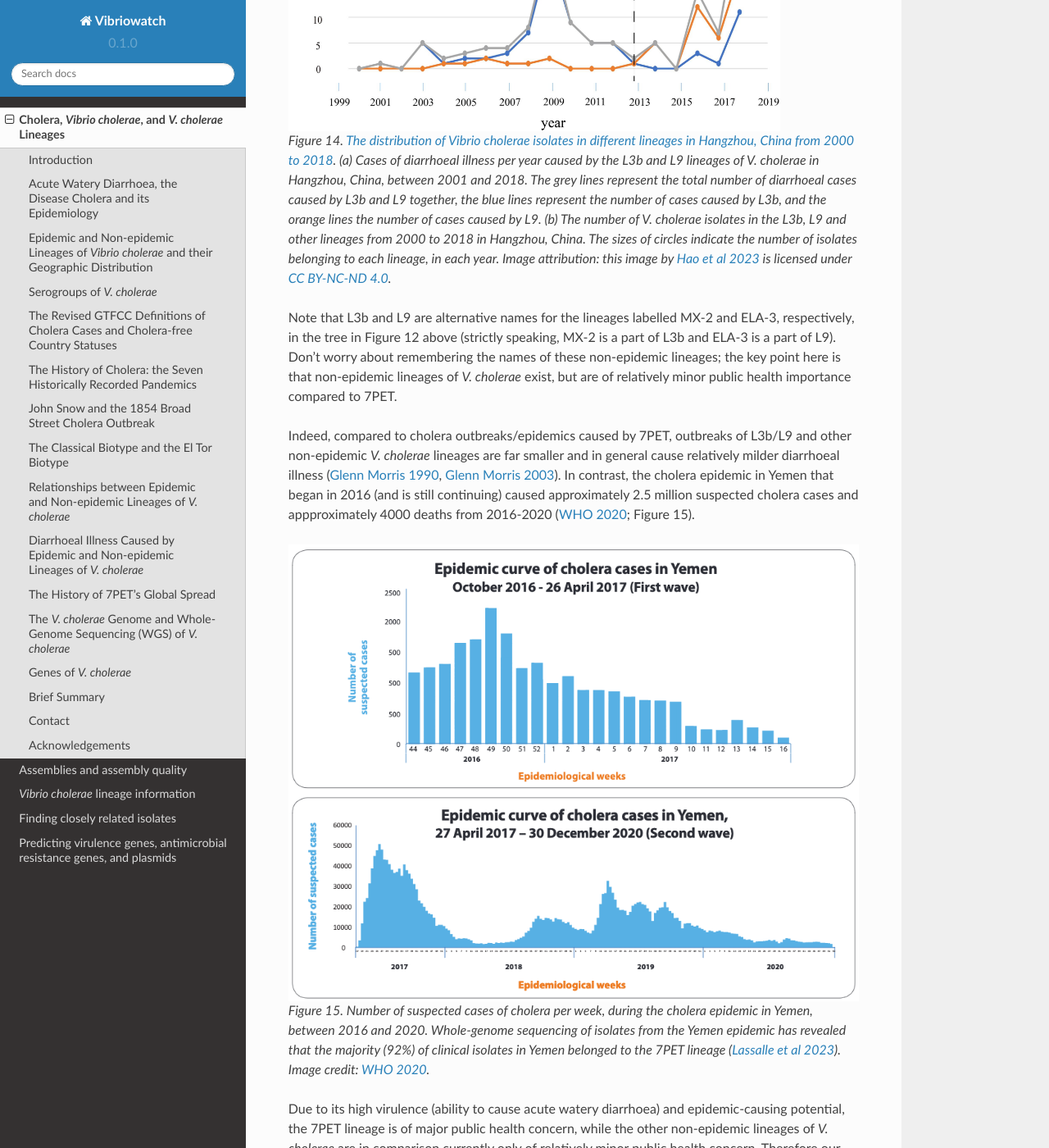
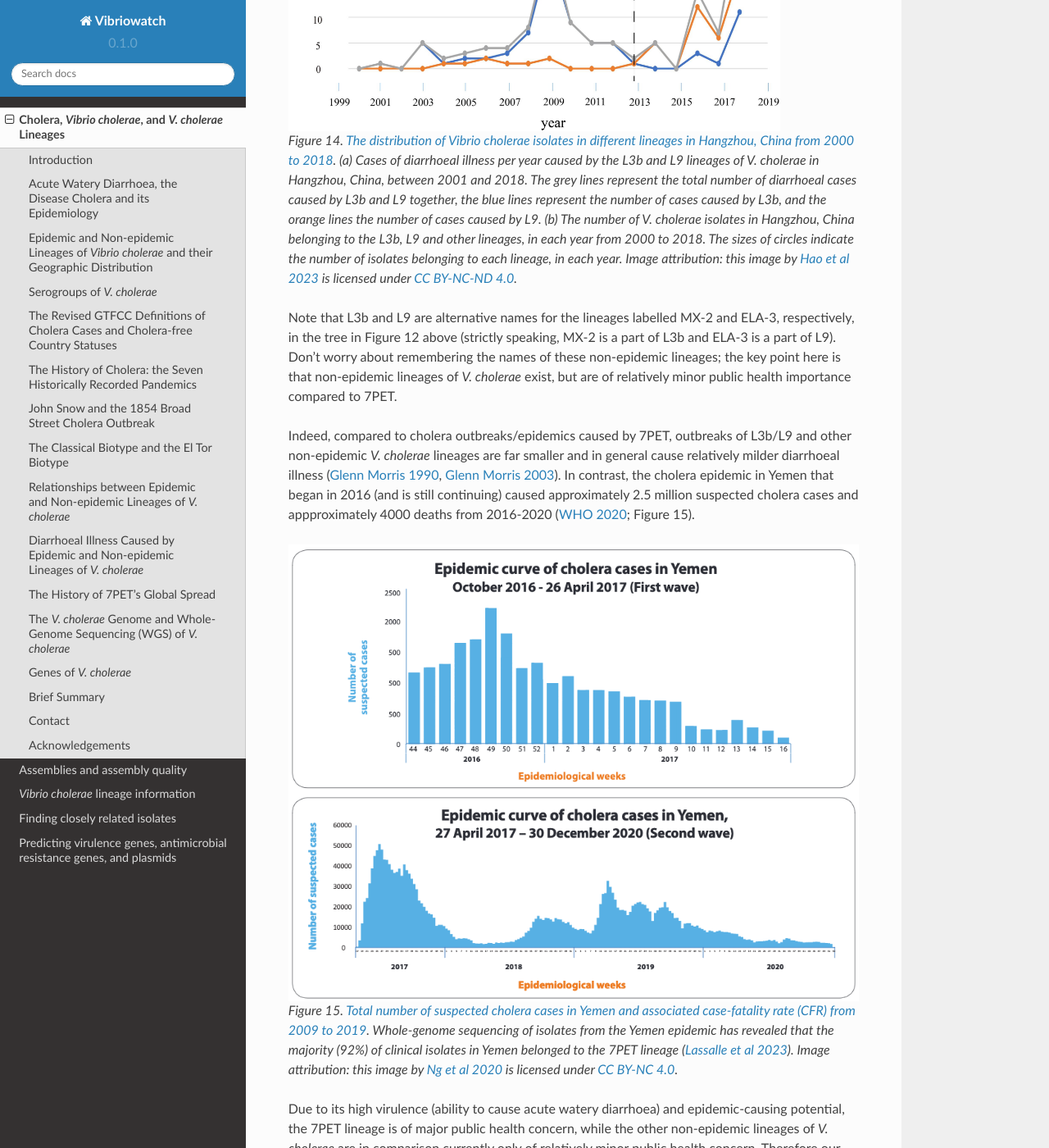
Before and after one commit to avrilcoghlan/cholerabook, a Sphinx documentation site: the page built from docs/source/vibriogenomes.rst, in a window 1280 px wide and 1400 px high, scrolled down 14746 px. Shown: the whole window at 82% size. Built offline with Sphinx 7.4.7 and the Read the Docs theme 2.0.0, drawn with Linux system fonts in a browser that asks for light colours.

Commit message:
Update vibriogenomes.rst

```diff
--- a/docs/source/vibriogenomes.rst
+++ b/docs/source/vibriogenomes.rst
@@ -531,7 +531,7 @@ Lineage L3b has also been linked to relatively small outbreaks of diarrhoeal ill
 .. figure:: L3b_Hangzhou.png
   :width: 600
 
-  Figure 14. `The distribution of Vibrio cholerae isolates in different lineages in Hangzhou, China from 2000 to 2018`_. (a) Cases of diarrhoeal illness per year caused by the L3b and L9 lineages of *V. cholerae* in Hangzhou, China, between 2001 and 2018. The grey lines represent the total number of diarrhoeal cases caused by L3b and L9 together, the blue lines represent the number of cases caused by L3b, and the orange lines the number of cases caused by L9. (b) The number of *V. cholerae* isolates in the L3b, L9 and other lineages from 2000 to 2018 in Hangzhou, China. The sizes of circles indicate the number of isolates belonging to each lineage, in each year. Image attribution: this image by `Hao et al 2023`_ is licensed under `CC BY-NC-ND 4.0`_.
+  Figure 14. `The distribution of Vibrio cholerae isolates in different lineages in Hangzhou, China from 2000 to 2018`_. (a) Cases of diarrhoeal illness per year caused by the L3b and L9 lineages of *V. cholerae* in Hangzhou, China, between 2001 and 2018. The grey lines represent the total number of diarrhoeal cases caused by L3b and L9 together, the blue lines represent the number of cases caused by L3b, and the orange lines the number of cases caused by L9. (b) The number of *V. cholerae* isolates in Hangzhou, China belonging to the L3b, L9 and other lineages, in each year from 2000 to 2018. The sizes of circles indicate the number of isolates belonging to each lineage, in each year. Image attribution: this image by `Hao et al 2023`_ is licensed under `CC BY-NC-ND 4.0`_.
 
 .. _CC BY-NC-ND 4.0: https://creativecommons.org/licenses/by-nc-nd/4.0/
 
@@ -558,9 +558,13 @@ approximately 2.5 million suspected cholera cases and appproximately 4000 deaths
 .. figure:: YemenCholera.png
   :width: 800
 
-  Figure 15. Number of suspected cases of cholera per week, during the cholera epidemic in Yemen, between 2016 and 2020. Whole-genome sequencing of isolates from the Yemen epidemic has revealed that the majority (92%) of clinical isolates in Yemen belonged to the 7PET lineage (`Lassalle et al 2023`_). Image credit: `WHO 2020`_.
+  Figure 15. `Total number of suspected cholera cases in Yemen and associated case-fatality rate (CFR) from 2009 to 2019`_. Whole-genome sequencing of isolates from the Yemen epidemic has revealed that the majority (92%) of clinical isolates in Yemen belonged to the 7PET lineage (`Lassalle et al 2023`_).  Image attribution: this image by `Ng et al 2020`_ is licensed under `CC BY-NC 4.0`_.
 
-.. _WHO 2020: https://applications.emro.who.int/docs/WHOEMCSR314E-eng.pdf
+.. _Total number of suspected cholera cases in Yemen and associated case-fatality rate (CFR) from 2009 to 2019: https://www.jpmph.org/journal/view.php?doi=10.3961/jpmph.20.154
+
+.. _Ng et al 2020: https://pubmed.ncbi.nlm.nih.gov/32752599/
+
+.. _CC BY-NC 4.0: https://creativecommons.org/licenses/by-nc/4.0/
 
 .. _Lassalle et al 2023: https://pubmed.ncbi.nlm.nih.gov/37770747/
 
```
